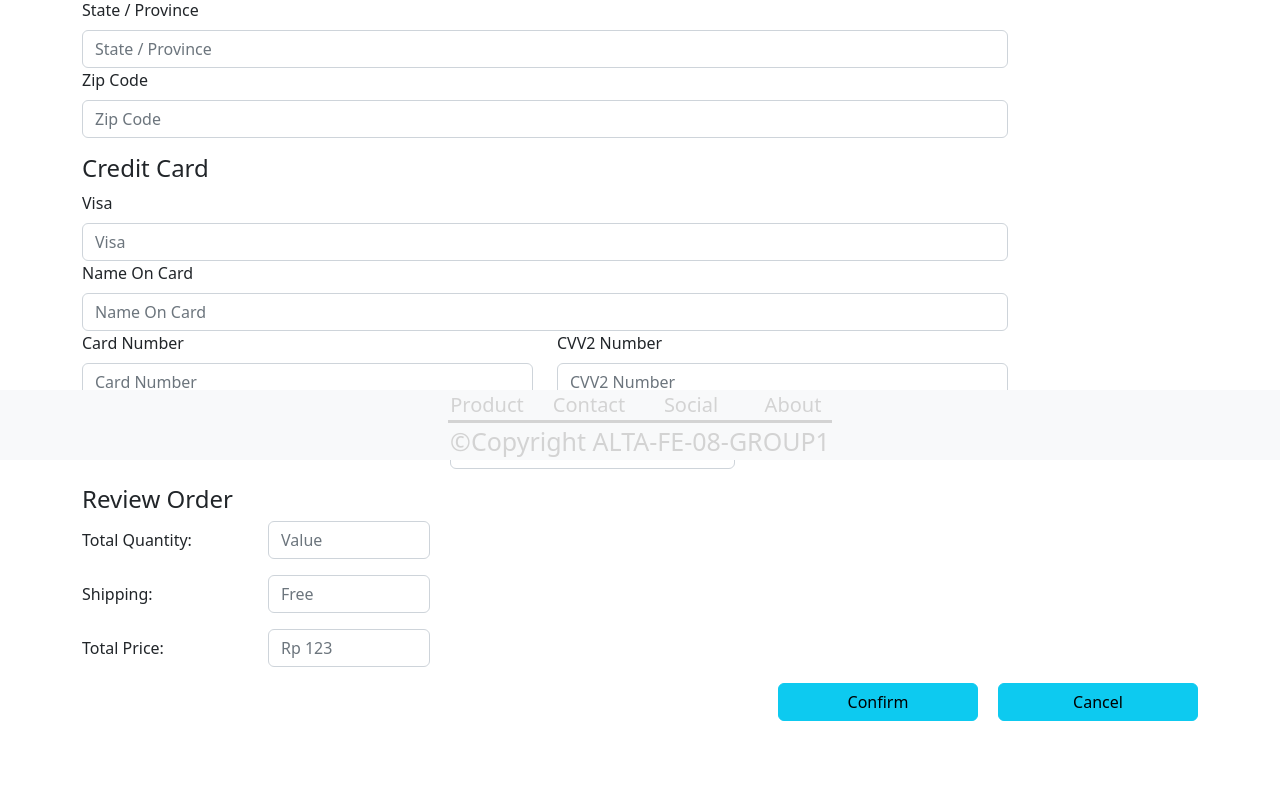
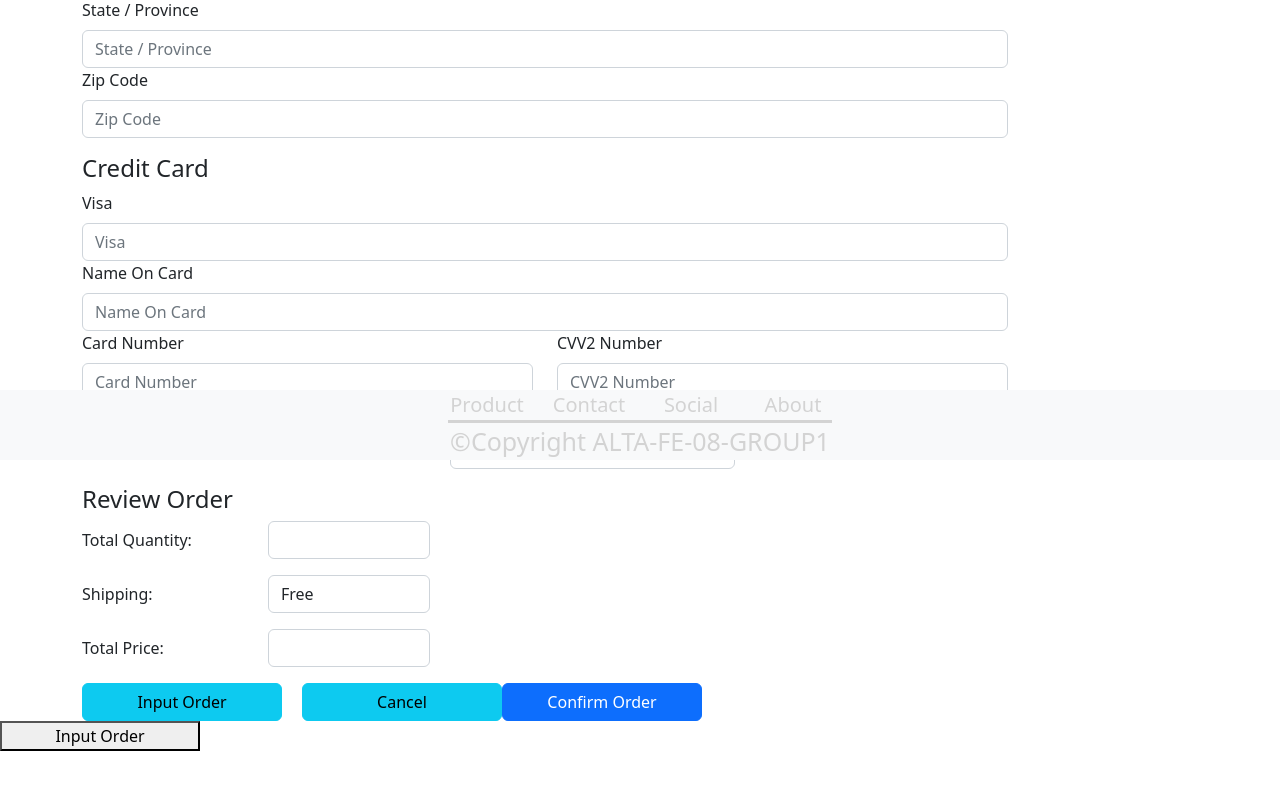
Before and after one commit to ALTA-Group-1/FE-Project_E-Commerce, a React (Create React App) app: page /checkout in a window 1280 px wide. Shown: the part 340-1130 px from the top of the page. Built offline with nearby package versions, Linux system fonts and the light colour scheme; no server answers.

Commit message:
api cart and checkout

```diff
--- a/src/pages/Cart.js
+++ b/src/pages/Cart.js
@@ -36,6 +36,7 @@ const Cart = () => {
   }, [])
 
 
+
   return (
     <div>
       <div className='bodycart'>
@@ -60,7 +61,7 @@ const Cart = () => {
                 {
                   cart.map((item) => {
                     return (
-                      <ProductCard image={item.images} name={item.name} price={item.price} id={item.id} token={cookies.token} cart={"y"} />
+                      <ProductCard image={item.images} name={item.name} price={item.price} id={item.id} token={cookies.token} cart={"y"} qty={item.quantity}/>
                     )
                   })
                 }</>
--- a/src/pages/Checkout.js
+++ b/src/pages/Checkout.js
@@ -1,28 +1,127 @@
-import React, { useState } from 'react';
+import React, { useState, useEffect } from 'react';
 import { Container, Form, Row, Col, Button } from 'react-bootstrap';
 import NavBar from '../components/Navbar';
 import Footer from '../components/Footer';
 import '../style/Checkout.css';
+import { useCookies } from 'react-cookie';
+import axios from 'axios';
 
 const Checkout = () => {
     const [validated, setValidated] = useState(false);
+    const [cart, setCart] = useState()
+    const [cookies, setCookies] = useCookies()
+    const [quantity, setQuantity] = useState()
+    const [price, setPrice] = useState()
 
-        const handleSubmit = (event) => {
-          const form = event.currentTarget;
-          if (form.checkValidity() === false) {
-            event.preventDefault();
-            event.stopPropagation();
+
+
+    const config = {
+        headers: { Authorization: `Bearer ${cookies.token}` },
+    };
+    const urlCart = 'http://13.57.49.65/carts';
+
+    const getCart = async () => {
+        await axios
+            .get(urlCart, config)
+            .then((response) => {
+                setCart(response.data.message);
+                setQuantity(response.data.message.TotalQuantity)
+                setPrice(response.data.message.TotalPrice)
+            })
+            .catch((error) => {
+                console.log(error.response.data);
+            });
+    };
+
+    useEffect(() => {
+        getCart()
+    }, [])
+    console.log(cart);
+    console.log(typeof price);
+
+
+    const [street, setStreet] = useState()
+    const [city, setCity] = useState()
+    const [province, setProvince] = useState()
+    const [postcode, setPostcode] = useState()
+    const [visa, setVisa] = useState()
+    const [name, setName] = useState()
+    const [num, setNum] = useState()
+    const [cvv2, setCvv2] = useState()
+    const [month, setMonth] = useState()
+    const [year, setYear] = useState()
+
+    const setDate = (e) => {
+        var a = e.split("-")
+        console.log(a);
+        setMonth(parseInt(a[1]))
+        setYear(parseInt(a[0]))
     }
 
-          setValidated(true);
+    console.log(street, city, province, postcode, visa, name, num, cvv2, month, year);
+    console.log(typeof street, typeof city, typeof province, typeof postcode, typeof visa, typeof name, typeof num, typeof cvv2, typeof month, typeof year);
+
+    const handleSubmit = async () => {
+        var Data = JSON.stringify({
+            "street": street,
+            "city": city,
+            "province": province,
+            "postcode": postcode,
+            "visa": visa,
+            "name on card": name,
+            "number card": num,
+            "noCvv2": cvv2,
+            "month": month,
+            "year": year
+        })
+        console.log(Data);
+
+
+        var config = {
+            method: 'post',
+            url: 'http://13.57.49.65/orders',
+            headers: {
+                'Authorization': `Bearer ${cookies.token}`,
+                'Content-Type': 'application/json'
+            },
+            data: Data
         };
 
+        await axios(config)
+            .then(function (response) {
+                console.log(JSON.stringify(response.data));
+            })
+            .catch(function (error) {
+                console.log(error.response.data);
+            });
+    };
+
+    const confirmOrder = () => {
+        var config = {
+            method: 'put',
+            url: 'http://13.57.49.65/orders/confirm',
+            headers: {
+                'Authorization': `Bearer ${cookies.token}`
+            }
+        };
+
+        axios(config)
+            .then(function (response) {
+                console.log(JSON.stringify(response.data));
+            })
+            .catch(function (error) {
+                console.log(error.response.message);
+            });
+    }
+
+
+
     return (
-    <div style={{padding: "0px 0px 90px 0px"}}>
+        <div style={{ padding: "0px 0px 90px 0px" }}>
             <div>
                 <NavBar />
             </div>
-        <div style={{padding: "30px"}}>
+            <div style={{ padding: "30px" }}>
                 <Container>
                     <h4>Shipping Address</h4>
                 </Container>
@@ -33,28 +132,28 @@ const Checkout = () => {
                         <Row className="mb-3">
                             <Form.Group as={Col} md="10" controlId="validationCustom01">
                                 <Form.Label>Street</Form.Label>
-                            <Form.Control type="text" placeholder="Street" required />
+                                <Form.Control type="text" placeholder="Street" required onChange={(e) => setStreet(e.target.value)} />
                                 <Form.Control.Feedback type="invalid">
                                     Please provide a valid street.
                                 </Form.Control.Feedback>
                             </Form.Group>
                             <Form.Group as={Col} md="10" controlId="validationCustom02">
                                 <Form.Label>City</Form.Label>
-                            <Form.Control type="text" placeholder="City" required />
+                                <Form.Control type="text" placeholder="City" required onChange={(e) => setCity(e.target.value)} />
                                 <Form.Control.Feedback type="invalid">
                                     Please provide a valid city.
                                 </Form.Control.Feedback>
                             </Form.Group>
                             <Form.Group as={Col} md="10" controlId="validationCustom03">
                                 <Form.Label>State / Province</Form.Label>
-                            <Form.Control type="text" placeholder="State / Province" required />
+                                <Form.Control type="text" placeholder="State / Province" required onChange={(e) => setProvince(e.target.value)} />
                                 <Form.Control.Feedback type="invalid">
                                     Please provide a valid state / Province.
                                 </Form.Control.Feedback>
                             </Form.Group>
                             <Form.Group as={Col} md="10" controlId="validationCustom04">
                                 <Form.Label>Zip Code</Form.Label>
-                            <Form.Control type="text" placeholder="Zip Code" required />
+                                <Form.Control type="text" placeholder="Zip Code" required onChange={(e) => setPostcode(parseInt(e.target.value))} />
                                 <Form.Control.Feedback type="invalid">
                                     Please provide a valid zip.
                                 </Form.Control.Feedback>
@@ -74,25 +173,25 @@ const Checkout = () => {
                         <Row className="mb-3">
                             <Form.Group as={Col} md="10" controlId="validationCustom05">
                                 <Form.Label>Visa</Form.Label>
-                            <Form.Control type="text" placeholder="Visa" required />
+                                <Form.Control type="text" placeholder="Visa" required onChange={(e) => setVisa(e.target.value)} />
                             </Form.Group>
                             <Form.Group as={Col} md="10" controlId="validationCustom06">
                                 <Form.Label>Name On Card</Form.Label>
-                            <Form.Control type="text" placeholder="Name On Card" required />
+                                <Form.Control type="text" placeholder="Name On Card" required onChange={(e) => setName(e.target.value)} />
                             </Form.Group>
                             <Form.Group as={Col} md="5" controlId="validationCustom07">
                                 <Form.Label>Card Number</Form.Label>
-                            <Form.Control type="text" placeholder="Card Number" required />
+                                <Form.Control type="text" placeholder="Card Number" required onChange={(e) => setNum(parseInt(e.target.value))} />
                             </Form.Group>
                             <Form.Group as={Col} md="5" controlId="validationCustom08">
                                 <Form.Label>CVV2 Number</Form.Label>
-                            <Form.Control type="text" placeholder="CVV2 Number" required />
+                                <Form.Control type="text" placeholder="CVV2 Number" required onChange={(e) => setCvv2(parseInt(e.target.value))} />
                             </Form.Group>
                             <Form.Group as={Col} md="4" controlId="validationCustom08">
                                 <Form.Label>Expiration Data</Form.Label>
                             </Form.Group>
-                        <Form.Group as={Col} md="3" controlId="validationCustom08" style={{padding: "30px 0px 0px 0px"}}>
-                            <Form.Control type="month" placeholder="Month" required />
+                            <Form.Group as={Col} md="3" controlId="validationCustom08" style={{ padding: "30px 0px 0px 0px" }}>
+                                <Form.Control type="month" placeholder="Month" required onChange={(e) => setDate(e.target.value)} />
                             </Form.Group>
                             {/* <Form.Group as={Col} md="3" controlId="validationCustom08" style={{paddingTop: "30px"}}>
                             <Form.Control type="text" placeholder="Year" required />
@@ -115,7 +214,7 @@ const Checkout = () => {
                                     Total Quantity:
                                 </Form.Label>
                                 <Col sm="2">
-                            <Form.Control type="text" placeholder="Value" />
+                                    <Form.Control type="text" value={quantity} />
                                 </Col>
                             </Form.Group>
                         </Row>
@@ -125,7 +224,7 @@ const Checkout = () => {
                                     Shipping:
                                 </Form.Label>
                                 <Col sm="2">
-                            <Form.Control type="text" placeholder="Free" />
+                                    <Form.Control type="text" value="Free" />
                                 </Col>
                             </Form.Group>
                         </Row>
@@ -135,7 +234,7 @@ const Checkout = () => {
                                     Total Price:
                                 </Form.Label>
                                 <Col sm="2">
-                            <Form.Control type="text" placeholder="Rp 123" />
+                                    <Form.Control type="text" value={price} />
                                 </Col>
                             </Form.Group>
                         </Row>
@@ -143,15 +242,19 @@ const Checkout = () => {
                 </Container>
             </div>
             <div>
-            <Container className="button-ship" >
-                <Button variant="info" type="submit" style={{ marginRight: '20px' }}>
-                    Confirm
+                <Container >
+                    <Button variant="info" style={{ marginRight: '20px' }} onClick={() => handleSubmit()}>
+                        Input Order
                     </Button>
                     <Button variant="info" type="submit">
                         Cancel
                     </Button>
+                    <Button onClick={() => confirmOrder()}>
+                        Confirm Order
+                    </Button>
                 </Container>
             </div>
+            <button onClick={() => handleSubmit()}>Input Order</button>
             <div>
                 <Footer />
             </div>
```
Also changed, not shown: src/components/ProductCard.js (+65 -4 lines). Lines whose indentation alone changed are shown as unchanged.
